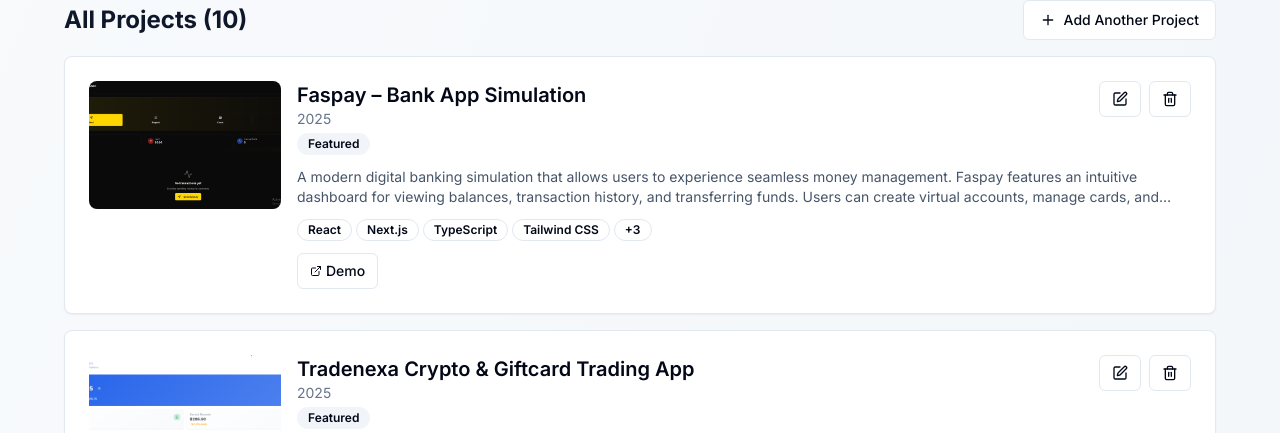
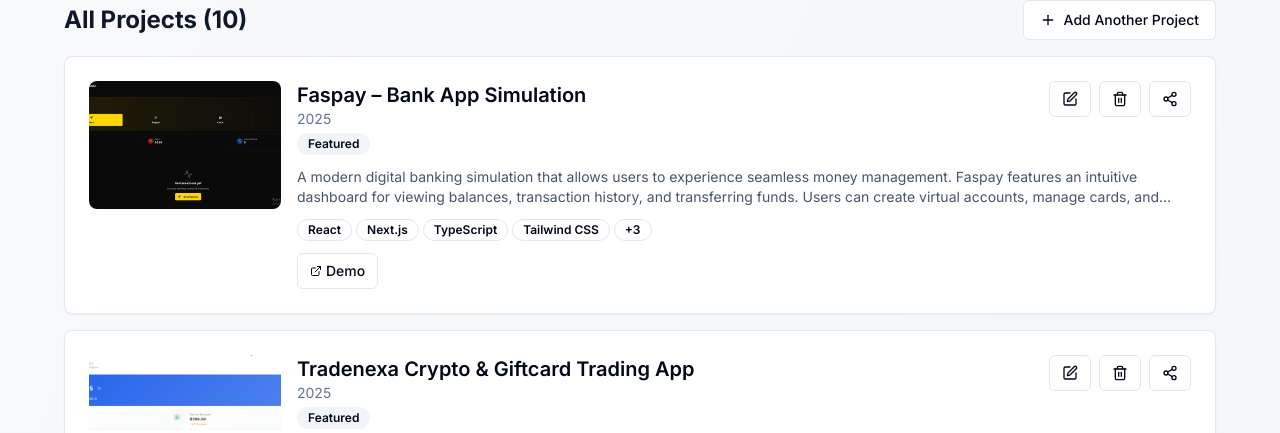
Before and after one commit to RITCHIEMEDIA/Ritchie-tech, a Next.js app: page /admin in a window 1280 px wide. Shown: the part 367-800 px from the top of the page. Built offline with nearby package versions, Linux system fonts and the light colour scheme; sample sign-in values are in the browser's storage.

Commit message:
Update project-list.tsx

```diff
--- a/components/admin/project-list.tsx
+++ b/components/admin/project-list.tsx
@@ -4,11 +4,15 @@
 import { Button } from "@/components/ui/button"
 import { Card, CardContent } from "@/components/ui/card"
 import { Badge } from "@/components/ui/badge"
-import { Edit, Trash2, ExternalLink, Github } from "lucide-react"
+import { Edit, Trash2, ExternalLink, Github, Share2 } from "lucide-react"
 import { removeProject } from "@/app/admin/actions"
 import type { Project } from "@/lib/projects"
 import Link from "next/link"
 import Image from "next/image"
+import dynamic from "next/dynamic"
+
+// Lazy load the share dialog to avoid SSR issues with html2canvas
+const ProjectShareDialog = dynamic(() => import("./project-share-dialog"), { ssr: false })
 
 interface ProjectListProps {
   projects: Project[]
@@ -17,6 +21,7 @@
 
 export function ProjectList({ projects, onEdit }: ProjectListProps) {
   const [deletingId, setDeletingId] = useState<string | null>(null)
+  const [shareProject, setShareProject] = useState<Project | null>(null)
 
   async function handleDelete(id: string) {
     if (!confirm("Are you sure you want to delete this project?")) return
@@ -74,6 +79,14 @@
                     >
                       <Trash2 className="h-4 w-4" />
                     </Button>
+                    <Button
+                      variant="outline"
+                      size="sm"
+                      title="Share Banner"
+                      onClick={() => setShareProject(project)}
+                    >
+                      <Share2 className="h-4 w-4" />
+                    </Button>
                   </div>
                 </div>
 
@@ -115,6 +128,14 @@
           </CardContent>
         </Card>
       ))}
+      {/* Share Dialog */}
+      {shareProject && (
+        <ProjectShareDialog
+          project={shareProject}
+          open={!!shareProject}
+          onOpenChange={(open) => open ? undefined : setShareProject(null)}
+        />
+      )}
     </div>
   )
 }
```
